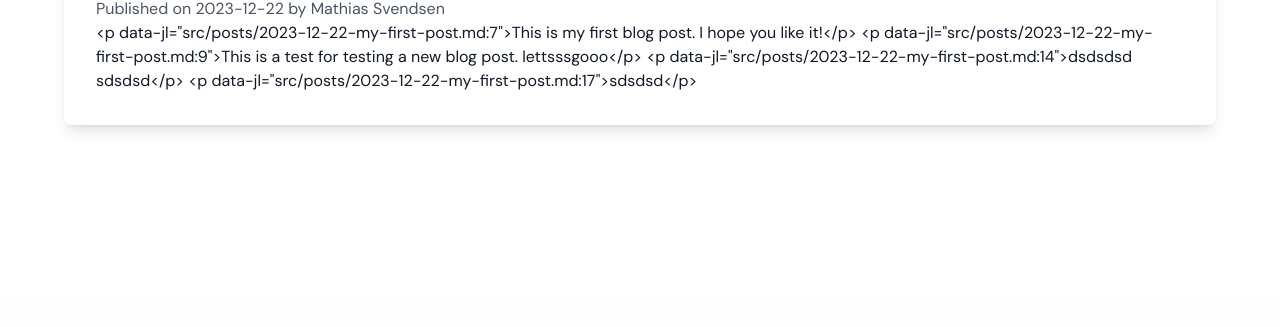
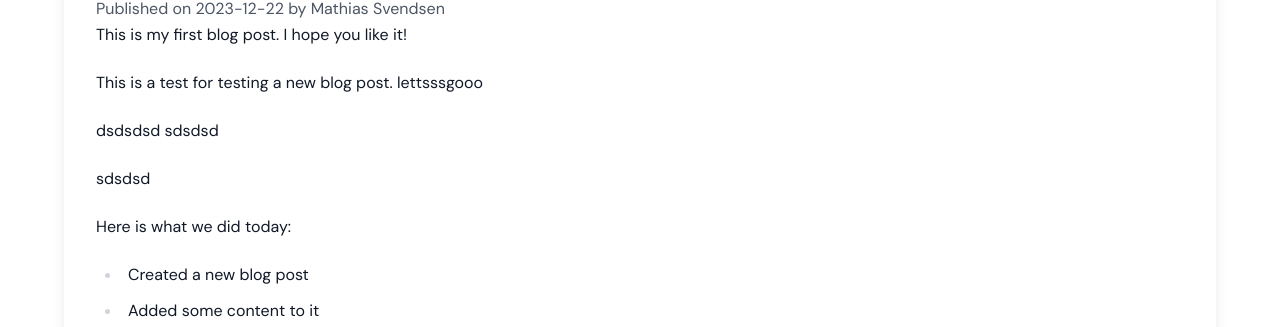
Before and after one commit to masve123/astro_data_center, an Astro site: page /blogpage in a window 1280 px wide. Shown: the part 311-638 px from the top of the page. Built offline with nearby package versions, Linux system fonts and the light colour scheme; Astro itself is replaced by a stand-in of ours.

Commit message:
Fixes to blogpage, now only lacking the correct text color for content

```diff
--- a/package.json
+++ b/package.json
@@ -10,6 +10,7 @@
         "astro": "astro"
     },
     "dependencies": {
+        "@tailwindcss/typography": "^0.5.10",
         "astro": "^1.9.2",
         "particles.js": "^2.0.0",
         "prettier": "^2.8.3",
--- a/src/components/DynamicBlog.astro
+++ b/src/components/DynamicBlog.astro
@@ -2,27 +2,19 @@
 import Container from "./Container.astro";
 
 // Ensure the glob pattern is correct relative to this file
-const posts = await Astro.glob('../posts/**/*.md');
+//const posts = await Astro.glob('../posts/**/*.md');
+const postPromises = await Astro.glob('../posts/**/*.md');
+
+const posts = await Promise.all(postPromises.map(async (post) => {
+  // Call the function to get the compiled HTML content
+  const contentHtml = await post.compiledContent();
+  return {
+    ...post,
+    contentHtml, // Add the compiled content to the post object
+  };
+}));
 ---
 
-<!-- <Container>
-    <div class="py-16 text-center">
-        <h1 class="text-5xl font-black dark:text-white md:text-6xl">Blog</h1>
-        <p class="mt-4 text-lg text-gray-700 dark:text-gray-100">Latest insights and stories from our team.</p>
-    </div>
-    <div class="blog-posts space-y-12">
-      {posts.map((post) => {
-        const contentHtml = post.compiledContent;
-        return (
-          <article class="p-8 rounded-lg shadow-lg bg-white dark:bg-gray-800">
-            <h2 class="text-3xl font-bold text-gray-900 dark:text-white">{post.frontmatter.title}</h2>
-            <p class="mt-2 text-gray-600 dark:text-gray-300">Published on {post.frontmatter.date} by {post.frontmatter.author}</p>
-            <div class="prose dark:prose-dark mt-6" set:html={contentHtml}></div>
-          </article>
-        );
-      })}
-    </div>
-</Container> -->
 
 <Container>
     <div class="py-16 text-center">
@@ -30,17 +22,13 @@ const posts = await Astro.glob('../posts/**/*.md');
         <p class="mt-4 text-lg text-gray-700 dark:text-gray-100">Latest insights and stories from our team.</p>
     </div>
     <div class="blog-posts space-y-12">
-      {posts.map((post) => {
-        // Make sure to call the compiledContent getter
-        const contentHtml = post.compiledContent;
-        return (
-          <article class="p-8 rounded-lg shadow-lg bg-white dark:bg-gray-800">
-            <h2 class="text-3xl font-bold text-gray-900 dark:text-white">{post.frontmatter.title}</h2>
-            <p class="mt-2 text-gray-600 dark:text-gray-300">Published on {post.frontmatter.date} by {post.frontmatter.author}</p>
-            {/* Add the prose class for styling and text color for visibility */}
-            <div class="prose dark:prose-dark markdown-content text-gray-900" set:html={contentHtml}></div>
-          </article>
-        );
-      })}
+      {posts.map((post) => (
+        <article class="p-8 rounded-lg shadow-lg bg-white dark:bg-gray-800">
+          <h2 class="text-3xl font-bold text-gray-900 dark:text-white">{post.frontmatter.title}</h2>
+          <p class="mt-2 text-gray-600 dark:text-gray-300">Published on {post.frontmatter.date} by {post.frontmatter.author}</p>
+          {/* Use the contentHtml variable to set the inner HTML */}
+          <div class="prose dark:prose-dark markdown-content text-gray-900" set:html={post.contentHtml}></div>
+        </article>
+      ))}
     </div>
 </Container>
--- a/src/posts/2023-12-22-my-first-post.md
+++ b/src/posts/2023-12-22-my-first-post.md
@@ -15,3 +15,8 @@ dsdsdsd
 sdsdsd
 
 sdsdsd
+
+Here is what we did today:
+- Created a new blog post
+- Added some content to it
+- Pushed it to GitHub
--- a/tailwind.config.cjs
+++ b/tailwind.config.cjs
@@ -913,5 +913,5 @@ module.exports = {
         },
     },
     variantOrder: ["first", "last", "odd", "even", "visited", "checked", "empty", "read-only", "group-hover", "group-focus", "focus-within", "hover", "focus", "focus-visible", "active", "disabled"],
-    plugins: [],
+    plugins: [require('@tailwindcss/typography')],
 };
```
Also changed, not shown: 1 other file.
